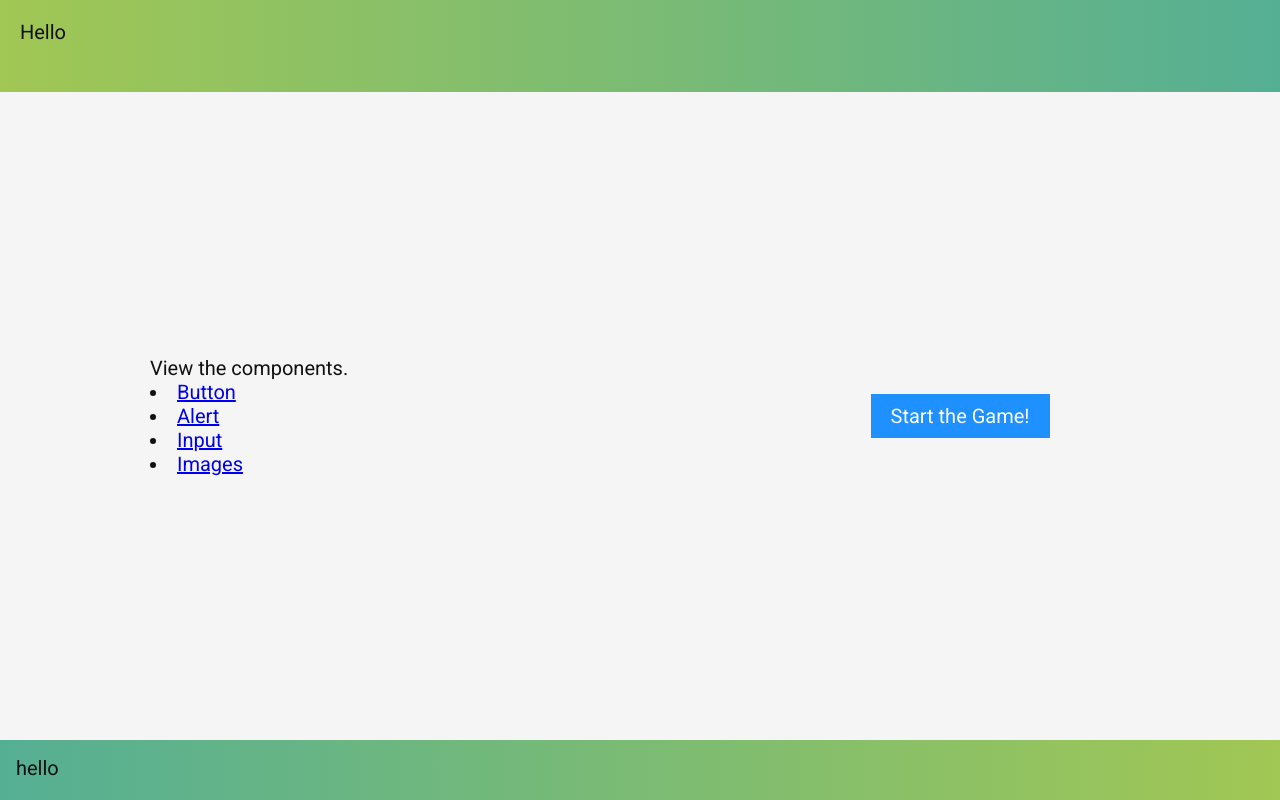
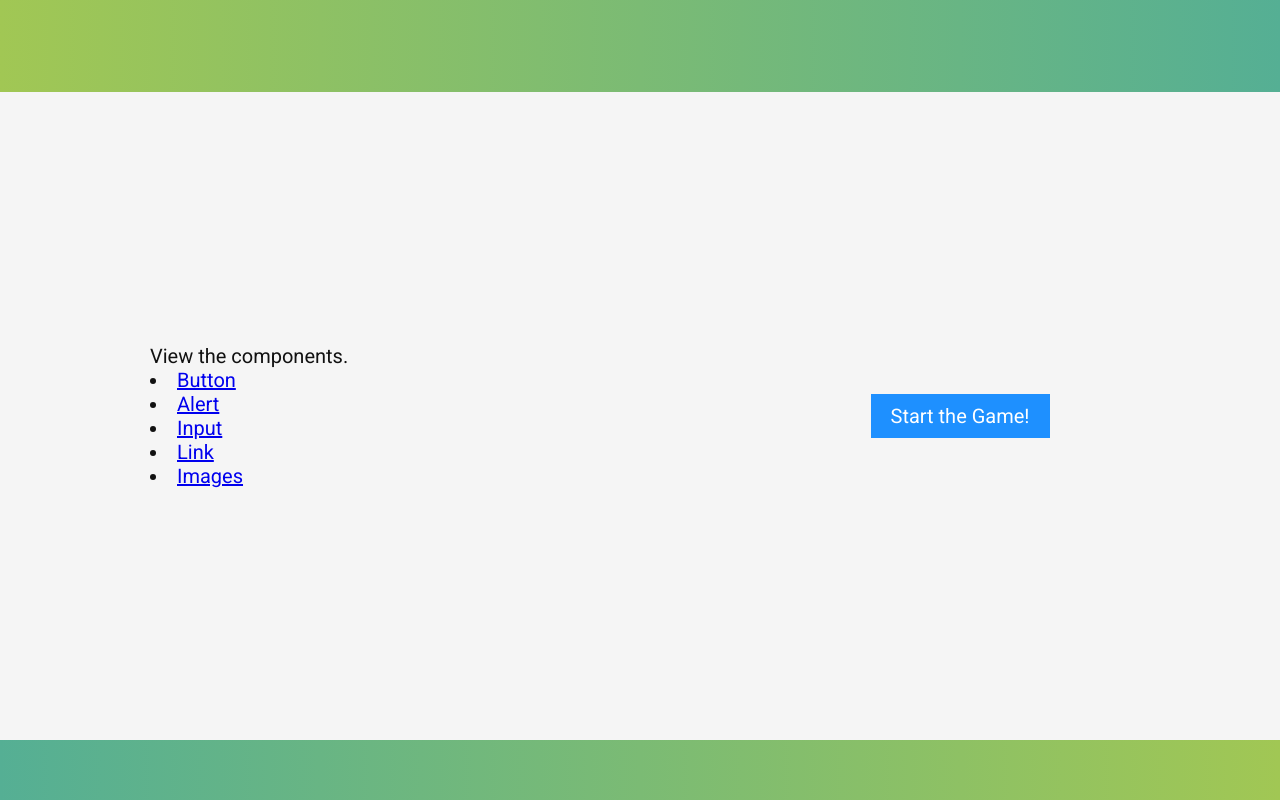
Before and after one commit to zeroshen/client, a Vue app: page / in a window 1280 px wide. Built offline with nearby package versions, Linux system fonts and the light colour scheme; a web font is replaced by a local one.

Commit message:
Modify something

```diff
--- a/src/components/AppFooter.vue
+++ b/src/components/AppFooter.vue
@@ -11,6 +11,6 @@ footer {
 
 <template>
   <footer class="container">
-    <div>hello</div>
+    <div></div>
   </footer>
 </template>
--- a/src/components/AppHeader.vue
+++ b/src/components/AppHeader.vue
@@ -19,6 +19,6 @@ header {
 
 <template>
   <header class="container">
-    <div>Hello</div>
+    <div></div>
   </header>
 </template>
--- a/src/views/ComponentsLinkView.vue
+++ b/src/views/ComponentsLinkView.vue
@@ -87,7 +87,7 @@ button {
         </code>
       </pre>
       <section class="components">
-        <button>Example</button>
+        <router-link to="#">Example</router-link>
       </section>
     </section>
   </div>
--- a/src/views/HomeView.vue
+++ b/src/views/HomeView.vue
@@ -30,6 +30,7 @@
       <li><router-link to="../components/Button">Button</router-link></li>
       <li><router-link to="../components/Alert">Alert</router-link></li>
       <li><router-link to="../components/Input">Input</router-link></li>
+      <li><router-link to="../components/Link">Link</router-link></li>
       <li><router-link to="../components/Image">Images</router-link></li>
     </section>
     <section class="game-button-container">
```
